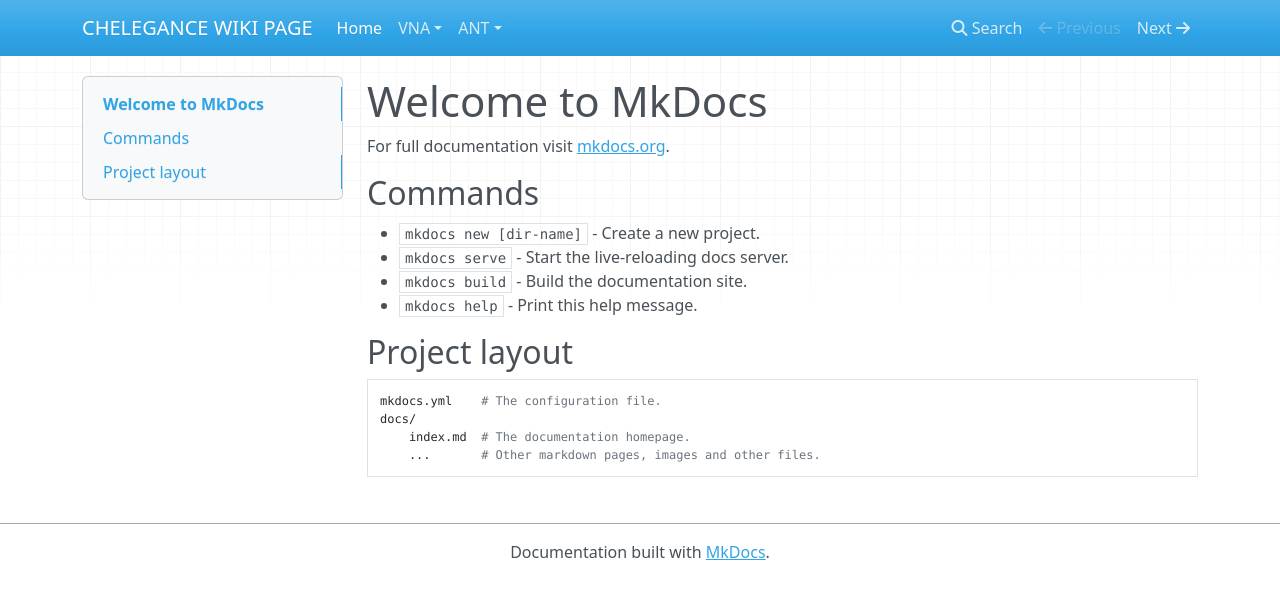
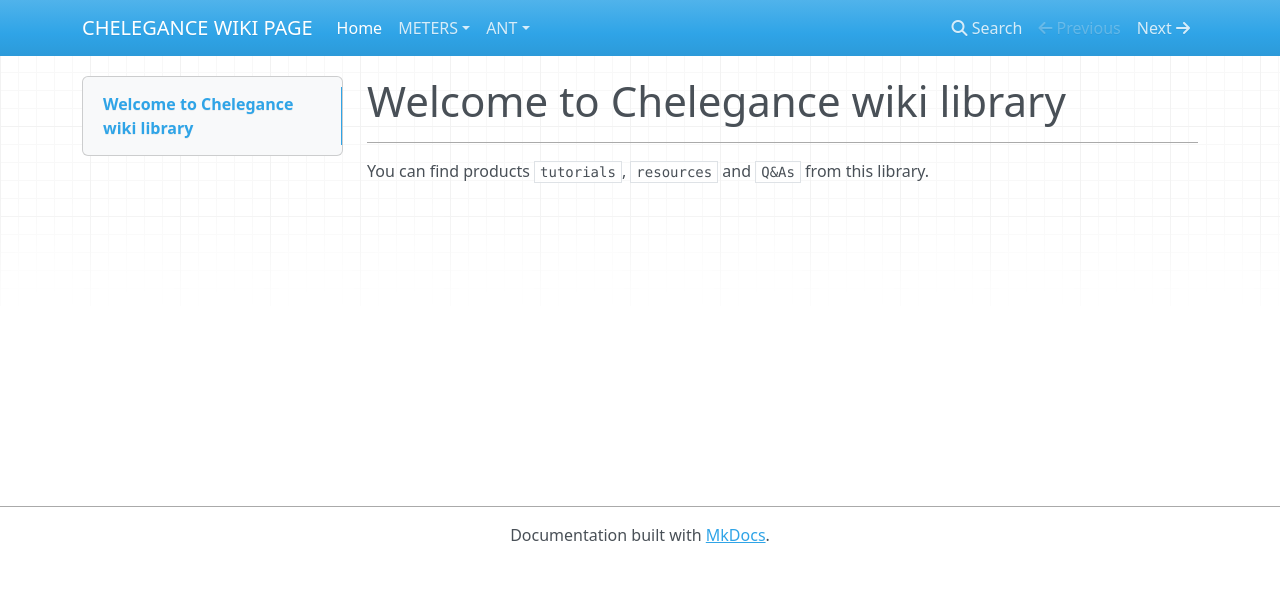
Before and after one commit to CHELEGANCE/WIKI, an MkDocs documentation site: the page built from docs/index.md, in a window 1280 px wide. Shown: the top 599 px of the page. Built offline with MkDocs 1.6.1, drawn with Linux system fonts in a browser that asks for light colours; nearby versions of some CDN libraries.

```diff
--- a/docs/index.md
+++ b/docs/index.md
@@ -1,17 +1,5 @@
-# Welcome to MkDocs
+# Welcome to Chelegance wiki library
 
-For full documentation visit [mkdocs.org](https://mkdocs.org).
+---
 
-## Commands
-
-* `mkdocs new [dir-name]` - Create a new project.
-* `mkdocs serve` - Start the live-reloading docs server.
-* `mkdocs build` - Build the documentation site.
-* `mkdocs help` - Print this help message.
-
-## Project layout
-
-    mkdocs.yml    # The configuration file.
-    docs/
-        index.md  # The documentation homepage.
-        ...       # Other markdown pages, images and other files.
+You can find products `tutorials`, `resources` and `Q&As` from this library.
--- a/mkdocs.yml
+++ b/mkdocs.yml
@@ -1,9 +1,14 @@
 site_name: CHELEGANCE WIKI PAGE
+
 
 nav:
     - Home: index.md
-    - VNA:
-      - JNCRADIO VNA 3G: VNA/JNCRADIO-VNA-3G.md
-      - SV4401A: VNA/SV4401A.md
+    - METERS:
+      - VNA:
+        - JNCRADIO VNA 3G: METER/JNCRADIO-VNA-3G/JNCRADIO-VNA-3G.md
+        - SV4401A: METER/SV4401A/SV4401A.md
     - ANT:
-      - JPC ANTENNA: ANT/JPC-ANT.md
+      - JPC ANTENNA: ANT/JPC/JPC-ANT.md
+      - GA450 LOOP ANTENNA: 404.md
+      - GA800 LOOP ANTENNA: 404.md
+      - MX304 ANT SWITCH: 404.md
```
Also changed, not shown: docs/METER/JNCRADIO-VNA-3G/JNCRADIO-VNA-3G.md (added, +61 -0 lines), docs/METER/SV4401A/SV4401A.md (added, +32 -0 lines), docs/VNA/JNCRADIO-VNA-3G.md (deleted, +0 -28 lines), docs/VNA/SV4401A.md (deleted, +0 -18 lines), docs/ANT/JPC/JPC-ANT.md (renamed from docs/ANT/JPC-ANT.md), 7 other files.
